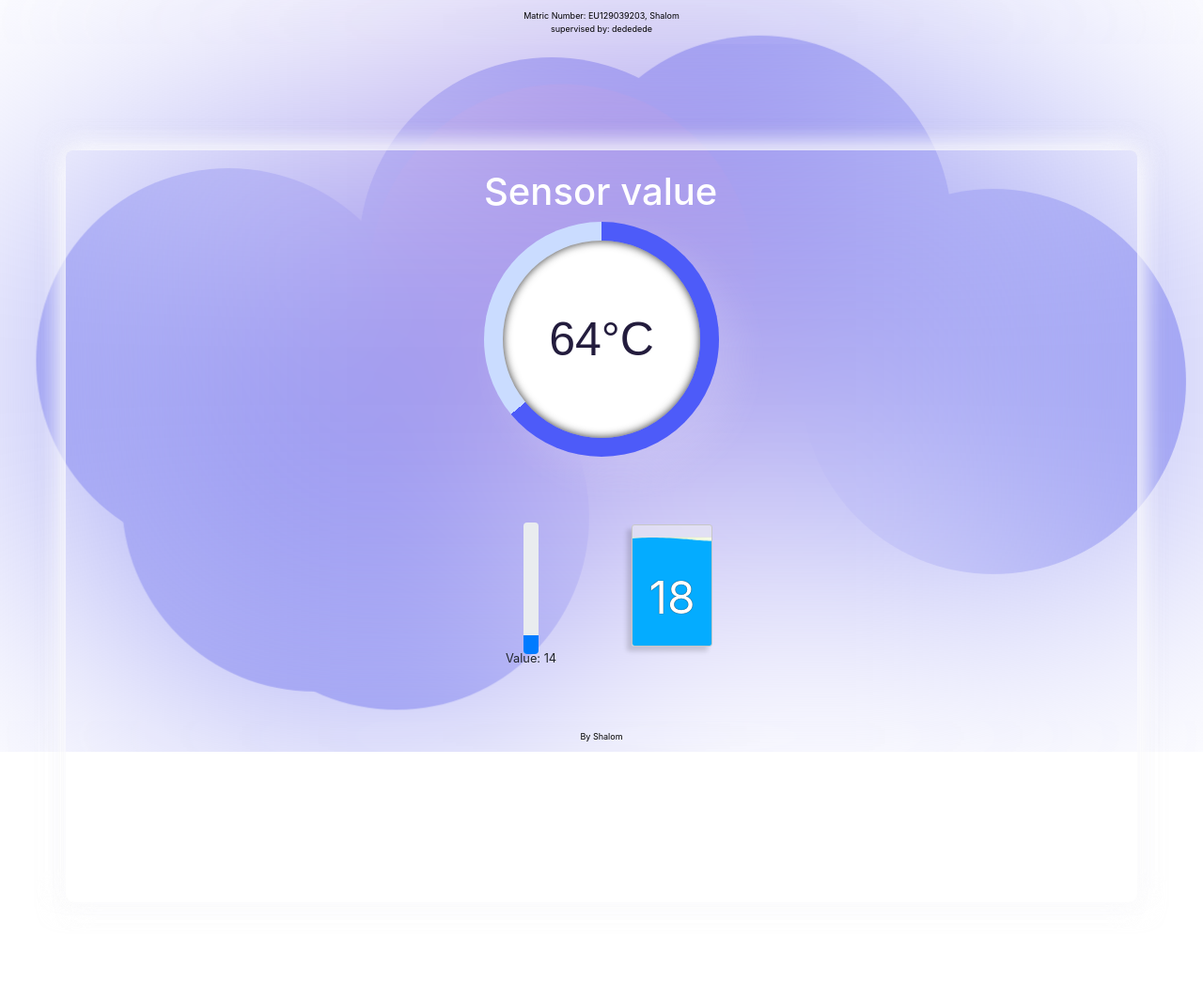
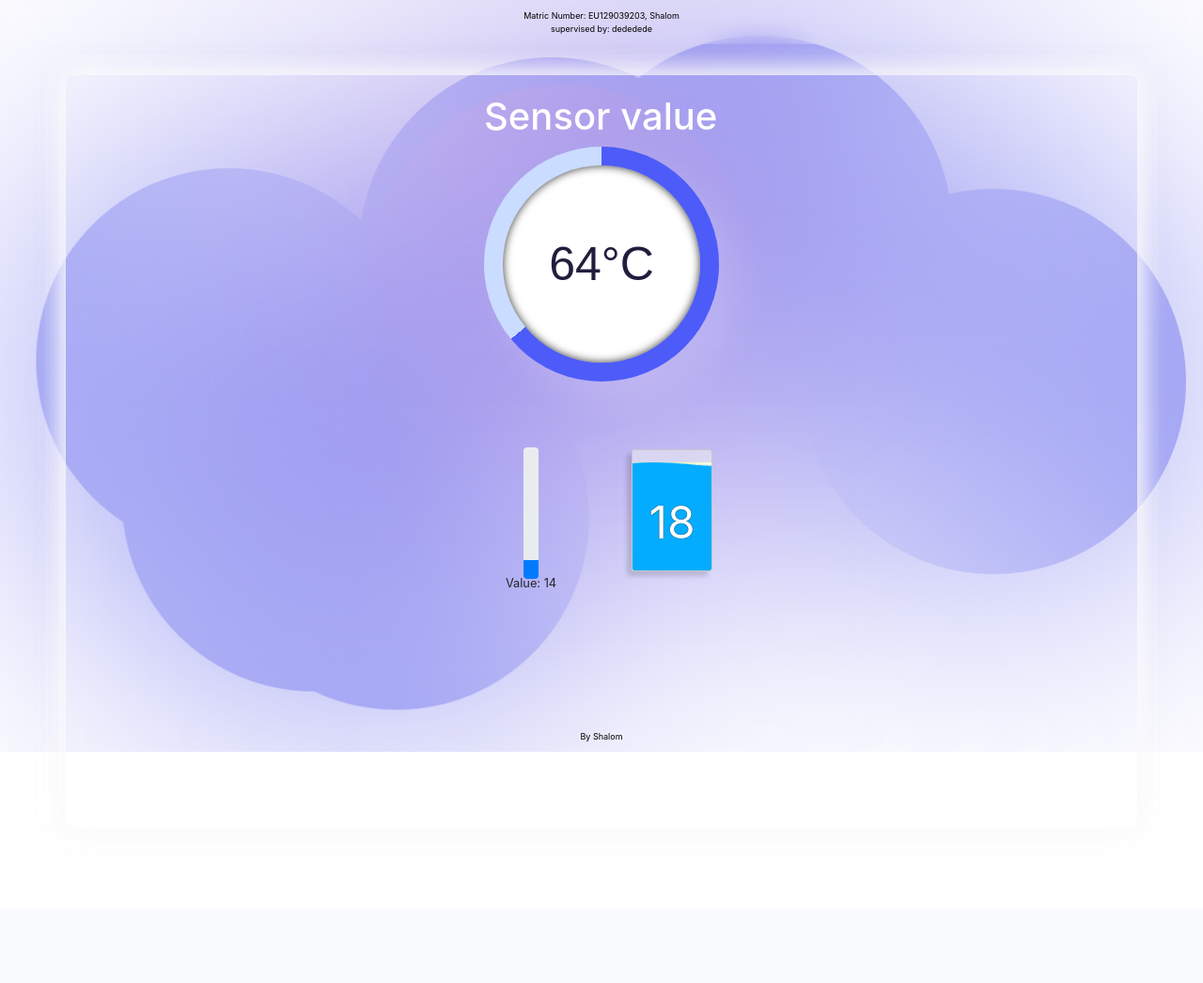
Before and after one commit to Daviddairot/shallom-project, a Django app: page /index/ in a window 1280 px wide. Shown: the whole page at 94% size. After the commit the page ends 800 px from the top, so only its background shows below. Run offline with Django 5.2, Linux system fonts and the light colour scheme; data comes from the database, SQL or seed files in the repository.

Commit message:
Update style.css

```diff
--- a/static/style.css
+++ b/static/style.css
@@ -200,7 +200,7 @@ max-width: 350px;
 background: linear-gradient(120deg,#4783c7, #ffffff, );
 position: absolute;
 transform: translate(-50%, -50%);
-top: 70%;
+top: 60%;
 left: 50%;
 border-radius: 8px;
 box-shadow:
@@ -316,8 +316,8 @@ header{
   left: 0;
   top: 0;
   width: 100%;
-  backdrop-filter: blur(200px);
-    -webkit-backdrop-filter: blur(200px);
+  backdrop-filter: blur(10px);
+    -webkit-backdrop-filter: blur(10px);
   color: black; /* Adjust as needed */
   text-align: center;
   padding: 10px 0;
```
